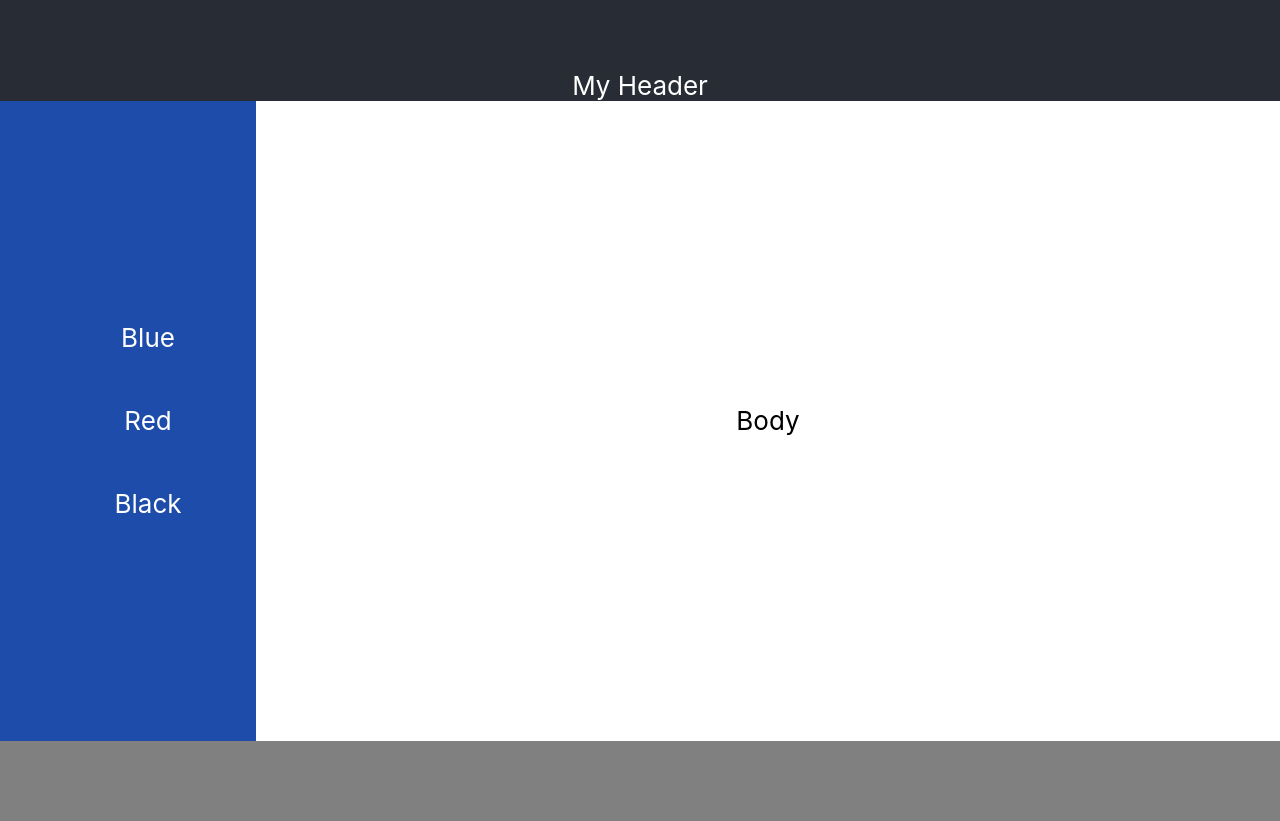
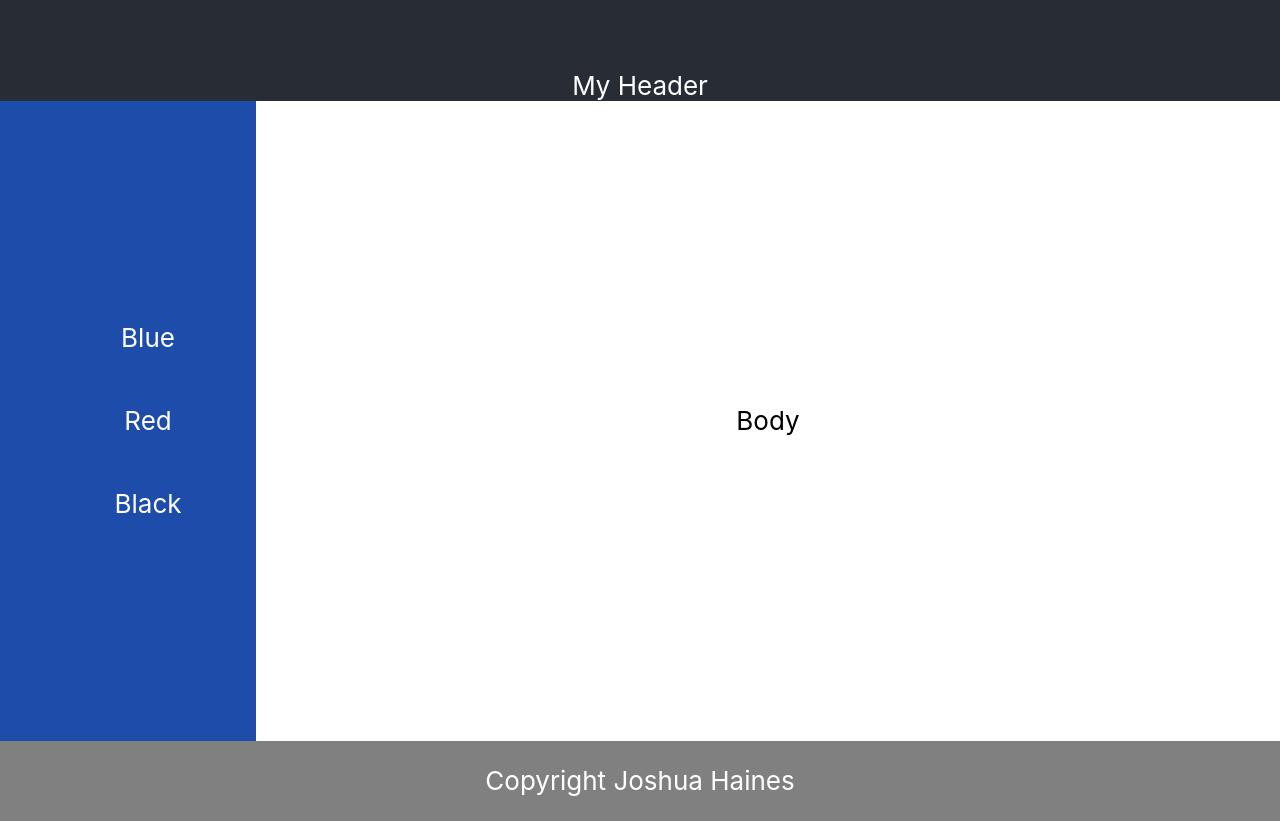
Before and after one commit to JoshJHaines/react-intro-hw, a React (Create React App) app: page / in a window 1280 px wide. Built offline with nearby package versions, Linux system fonts and the light colour scheme.

Commit message:
added copyright

```diff
--- a/src/components/Footer.js
+++ b/src/components/Footer.js
@@ -4,7 +4,7 @@ export class Footer extends Component {
     render() {
         return (
             <div className="App-footer">
-
+                Copyright Joshua Haines
             </div>
         )
     }
```
